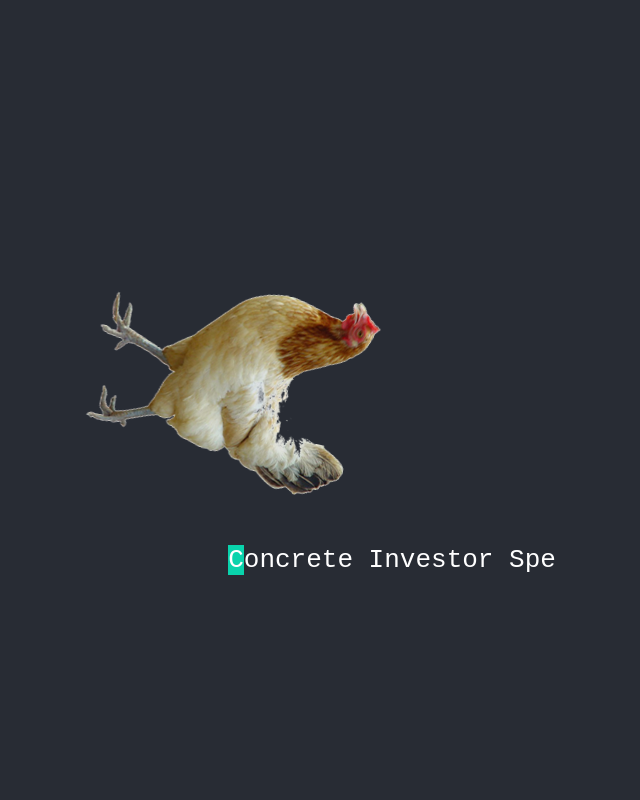
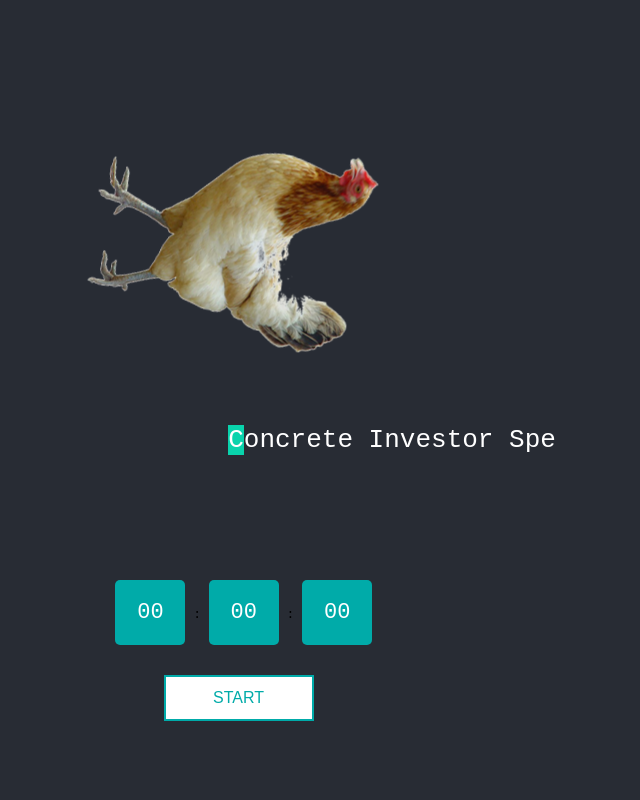
Before and after one commit to djsiu/MountainMadness2021, a React (Create React App) app in the folder interruptingchicken/: page / in a window 1280 px wide. Shown: the top 800 px of the page, without its empty margins (404-1044 px from the left). Built offline with nearby package versions, Linux system fonts and the light colour scheme.

Commit message:
putting timer on same page as everything else

```diff
--- a/interruptingchicken/public/index.html
+++ b/interruptingchicken/public/index.html
@@ -26,7 +26,7 @@
     -->
     <title>React App</title>
   </head>
-  <body>
+  <body style="background-color:#282c34">
     <noscript>You need to enable JavaScript to run this app.</noscript>
     <div id="root"></div>
     <!--
--- a/interruptingchicken/src/App.css
+++ b/interruptingchicken/src/App.css
@@ -47,7 +47,7 @@
 }
 
 .Character-current-incorrect {
-  background-color: #FF0000;
+  background-color: #ff0000;
 }
 
 .Character-out {
--- a/interruptingchicken/src/Components/Timer.css
+++ b/interruptingchicken/src/Components/Timer.css
@@ -4,18 +4,10 @@
   box-sizing: border-box;
 }
 
-.main-section {
-  background: transparent;
-  max-width: 600px;
-  width: 90%;
-  height: 500px;
-  margin: 30px auto;
-}
-
 .clock-holder {
   width: 100%;
-  background: #fff;
-  margin: 30px auto;
+  background: #282c34;
+  margin: 0px auto;
   position: relative;
 }
 
--- a/interruptingchicken/src/Components/Timer.js
+++ b/interruptingchicken/src/Components/Timer.js
@@ -51,14 +51,12 @@ function Timer() {
 
 
   return (
-    <div className="main-section">
      <div className="clock-holder">
           <div className="stopwatch">
                <DisplayComponent time={time}/>
                <BtnComponent status={status} resume={resume} reset={reset} stop={stop} start={start}/>
           </div>
      </div>
-    </div>
   );
 }
 
--- a/interruptingchicken/src/tabs/TypingPage/TypingPage.css
+++ b/interruptingchicken/src/tabs/TypingPage/TypingPage.css
@@ -4,8 +4,9 @@
 }
 
 .TypingPage-logo {
-    height: 40vmin;
+  height: 45vmin;
   pointer-events: none;
+  padding: 20px;
 }
 
 @media (prefers-reduced-motion: no-preference) {
@@ -16,7 +17,7 @@
 
 .TypingPage-header {
   background-color: #282c34;
-    min-height: 100vh;
+  min-height: 65vh;
   display: flex;
   flex-direction: column;
   align-items: center;
@@ -47,7 +48,7 @@
 }
 
 .Character-current-incorrect {
-    background-color: #FF0000;
+  background-color: #ff0000;
 }
 
 .Character-out {
```
Lines whose indentation alone changed are shown as unchanged.
